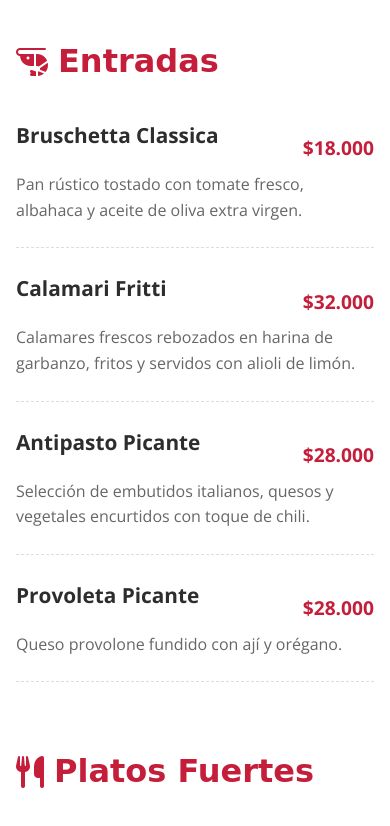
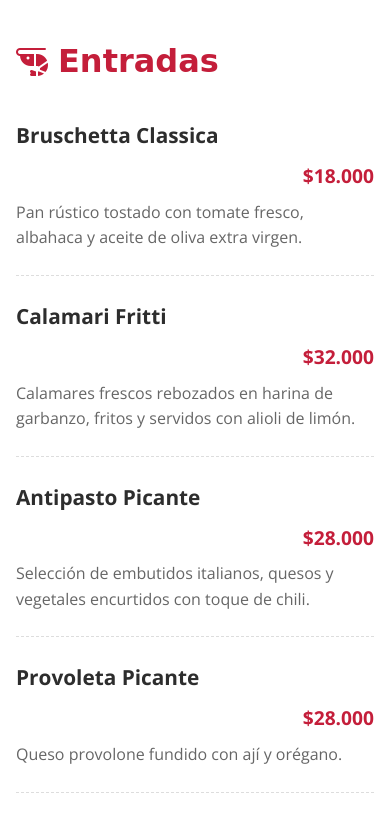
Before and after one commit to DylanCM2004/PIZZERIA, a plain HTML site: page index.html in a window 390 px wide. Shown: the part 3880-4706 px from the top of the page. Drawn offline with nearby package versions, Linux system fonts and the light colour scheme; a web font is replaced by a local one.

```diff
--- a/index.css
+++ b/index.css
@@ -739,6 +739,7 @@
 
     .precio {
         align-self: flex-end;
-        margin-top: -1.5rem;
+        margin-top: 1%;
     }
+
 }
```
